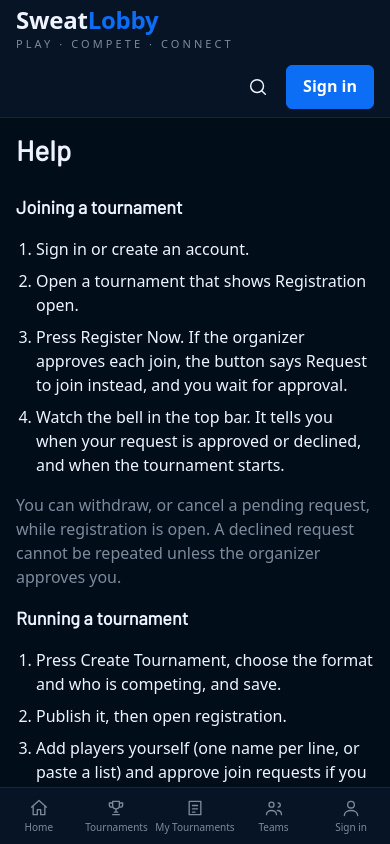
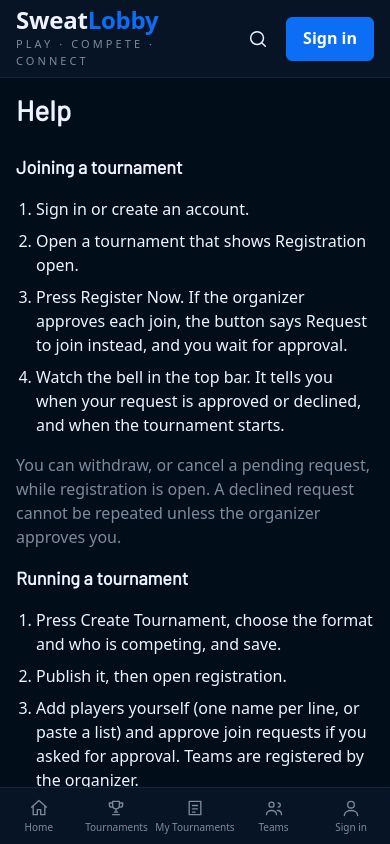
Before and after one commit to Fresco-Haze/ArenaOS, a React (Vite) app in the folder web/: page /help in a window 390 px wide. Shown: the top 844 px of the page. Built offline with nearby package versions, Linux system fonts and the light colour scheme.

Commit message:
Mobile: header stays one row, open search floats under it

```diff
--- a/web/src/shell.css
+++ b/web/src/shell.css
@@ -323,11 +323,20 @@
 }
 
 .shell-side { scrollbar-width: thin; scrollbar-color: var(--line) transparent; }
-/* phones: search row wraps under the logo instead of squeezing the header */
+/* phones: header stays one row; open search floats under it */
 @media (max-width: 860px) {
-  .shell-top { flex-wrap: wrap; }
+  .shell-top .button-link { white-space: nowrap; }
   .shell-top-right { flex-shrink: 0; }
-  .shell-top .button-link { white-space: nowrap; }
-  .brand-tag { white-space: nowrap; }
-  .shell-search.open { order: 3; flex: 1 1 100%; max-width: none; }
+  .shell-search.open {
+    position: absolute;
+    top: calc(100% + var(--space-2));
+    left: var(--space-4);
+    right: var(--space-4);
+    z-index: 25;
+    max-width: none;
+    box-shadow: 0 8px 24px rgba(0, 0, 0, 0.5);
+  }
 }
+@media (max-width: 860px) and (max-height: 700px) {
+  .shell-top { position: relative; }
+}
```
